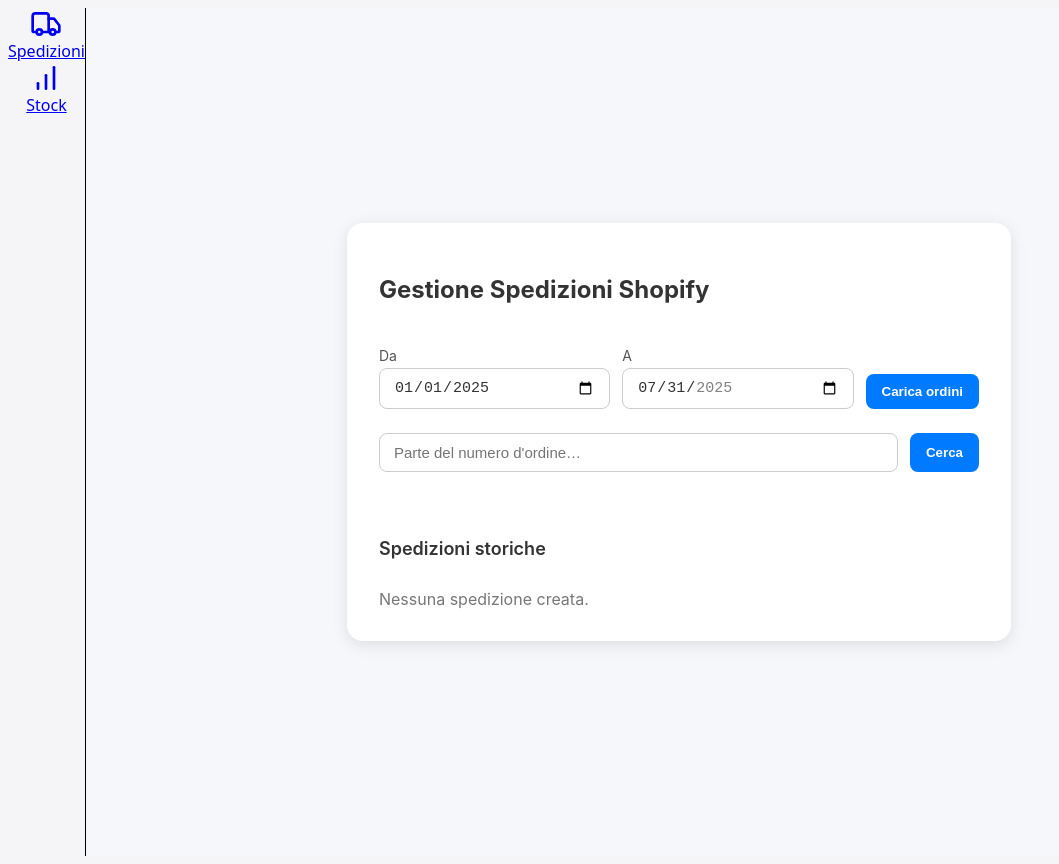
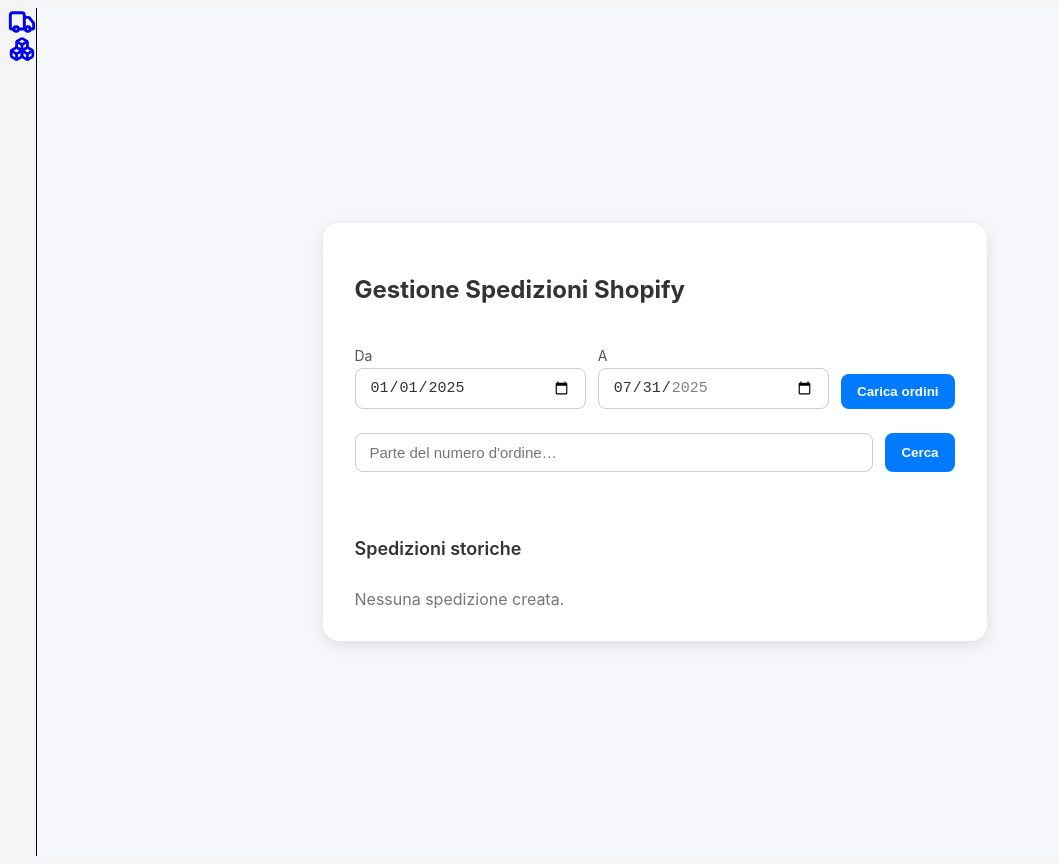
Before and after one commit to mirkogalizia/spediamopro, a Next.js app: page / in a window 1280 px wide. Shown: the whole page, without its empty margins (0-1059 px from the left). Built offline with nearby package versions, Linux system fonts and the light colour scheme.

Commit message:
fix: rimosso token hardcoded

```diff
--- a/app/components/Sidebar.js
+++ b/app/components/Sidebar.js
@@ -1,24 +1,34 @@
-import { Truck, BarChart } from "lucide-react";
+import {
+  Truck,
+  Boxes,
+} from "lucide-react";
 import Link from "next/link";
 import { usePathname } from "next/navigation";
 
 const nav = [
-  { href: "/", icon: <Truck size={32} />, label: "Spedizioni" },
-  { href: "/products/sales", icon: <BarChart size={32} />, label: "Stock" },
+  { href: "/", icon: <Truck size={28} strokeWidth={2.5} />, tooltip: "Spedizioni" },
+  { href: "/products/sales", icon: <Boxes size={26} strokeWidth={2.5} />, tooltip: "Stock & Previsionale" },
 ];
 
 export default function Sidebar() {
   const pathname = usePathname();
   return (
-    <aside className="flex flex-col items-center py-10 bg-white border-r shadow-sm min-h-screen w-24">
+    <aside className="flex flex-col items-center py-10 bg-white border-r border-gray-100 shadow-lg min-h-screen w-20 z-10">
       {nav.map((item) => (
         <Link
           href={item.href}
           key={item.href}
-          className={`flex flex-col items-center mb-8 ${pathname === item.href ? "text-blue-600" : "text-gray-400"} group`}
+          className={`group mb-8 rounded-2xl p-2 hover:bg-blue-50 transition
+            ${pathname === item.href ? "bg-blue-100 text-blue-600 shadow-sm" : "text-gray-400"}
+          `}
         >
-          {item.icon}
-          <span className="text-xs mt-1 font-medium">{item.label}</span>
+          <div className="flex flex-col items-center relative">
+            {item.icon}
+            {/* Tooltip all’hover */}
+            <span className="absolute left-14 top-1/2 -translate-y-1/2 bg-[#222] text-white text-xs rounded px-2 py-1 opacity-0 group-hover:opacity-100 group-hover:translate-x-0 translate-x-2 pointer-events-none shadow-lg transition z-50 whitespace-nowrap">
+              {item.tooltip}
+            </span>
+          </div>
         </Link>
       ))}
     </aside>
```
